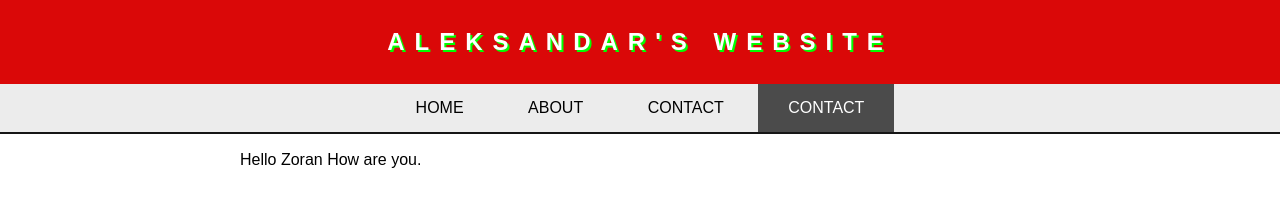
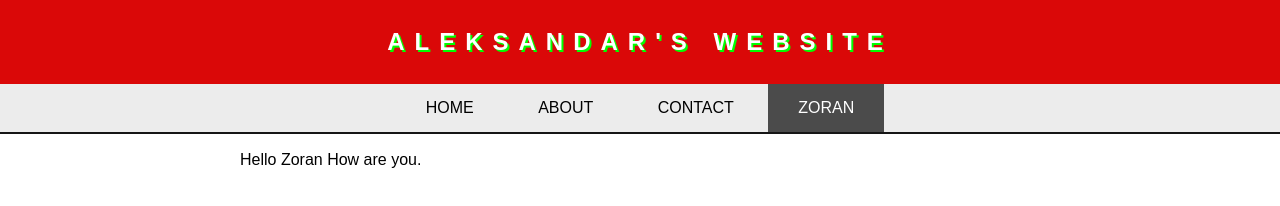
Before and after one commit to AlexGamerNice/CodeSchool, a plain HTML site: page zoran.html in a window 1280 px wide. Drawn offline with Linux system fonts and the light colour scheme.

Commit message:
Update zoran.html

```diff
--- a/zoran.html
+++ b/zoran.html
@@ -15,7 +15,7 @@
 			<a href="index.html">Home</a>
 			<a href="about.html">About</a>
 			<a href="contact.html">Contact</a>
-			<a href="zoran.html" id="active">Contact</a>
+			<a href="zoran.html" id="active">Zoran</a>
 		</nav>
 
 	</header>
```
